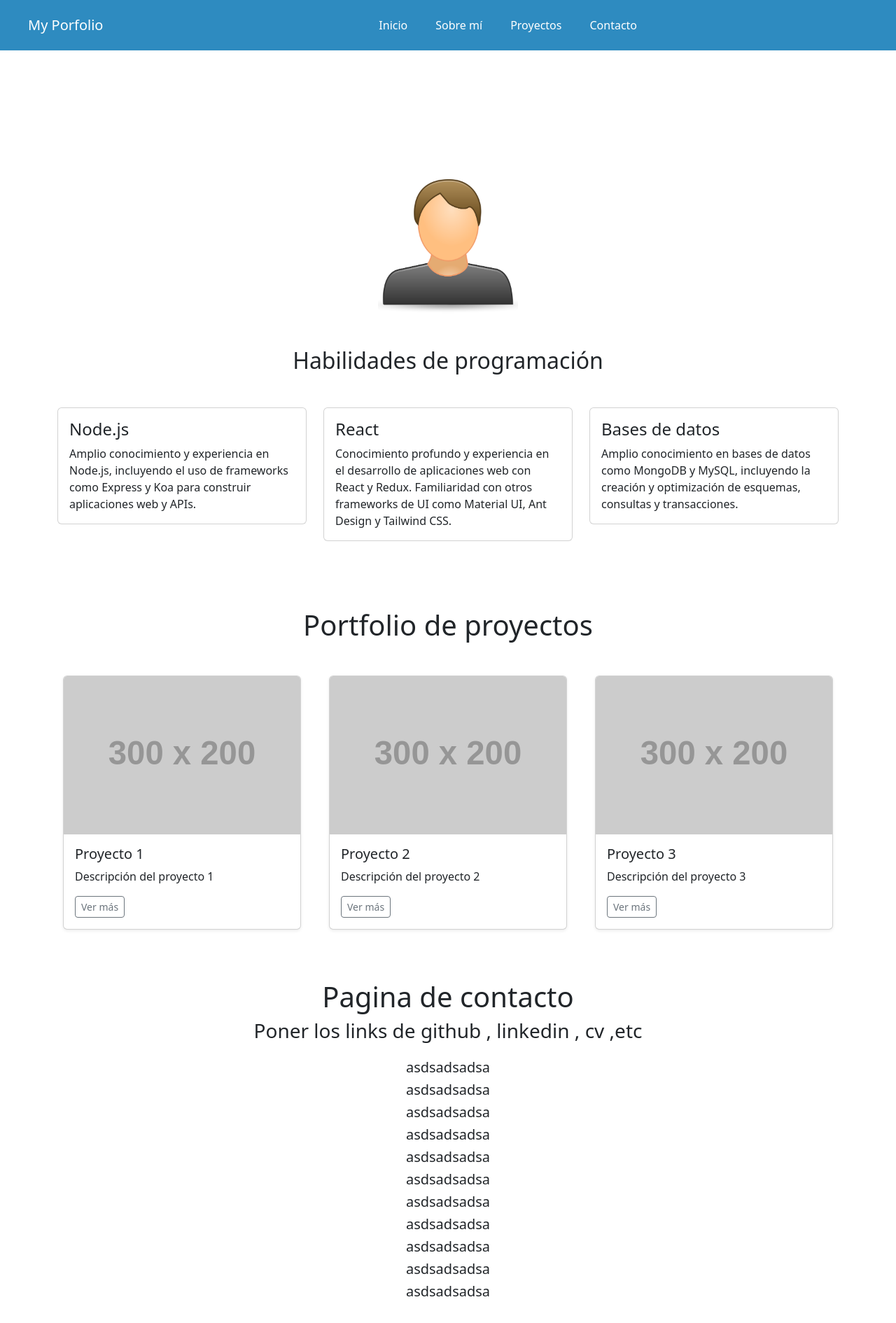
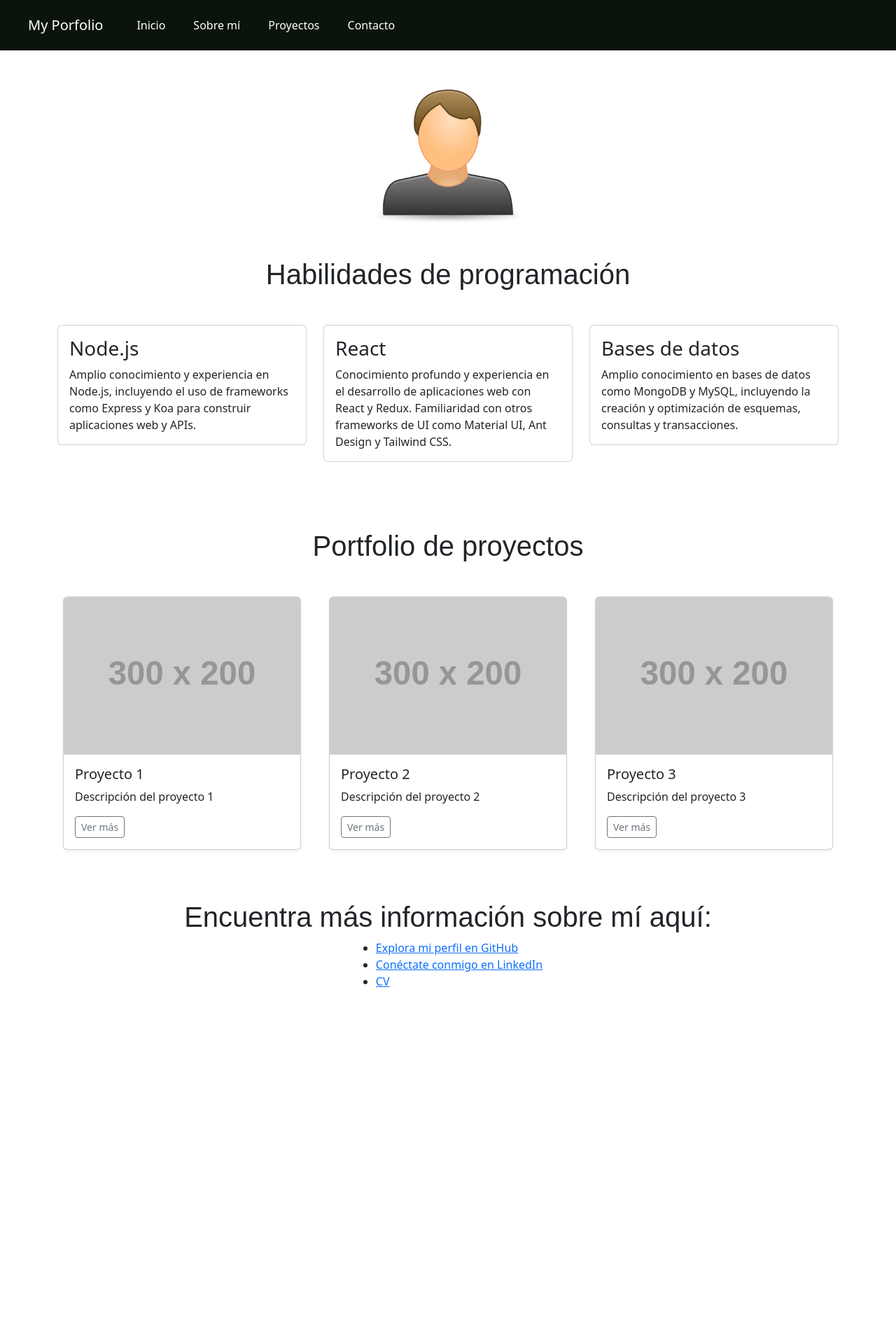
Before and after one commit to emilioemiav/portfolio, a React (Create React App) app: page / in a window 1280 px wide. Shown: the top 1890 px of the page at 70% size. After the commit the page ends 1478 px from the top, so only its background shows below. Built offline with nearby package versions, Linux system fonts and the light colour scheme.

Commit message:
agrego links de contacto y cambio estilos

```diff
--- a/src/App.js
+++ b/src/App.js
@@ -10,7 +10,7 @@ function App() {
       <header className="App-header">
         <NavBar />
       </header>
-      <body style={{ marginTop: "20%" }}>
+      <body style={{ marginTop: "10%" }}>
         <Profile />
         <Home />
         <Contacto />
--- a/src/Contacto.js
+++ b/src/Contacto.js
@@ -6,20 +6,22 @@ const Contacto = () => {
     <section id="contacto">
       <Container>
         <div className="d-flex flex-column align-items-center mb-5 mt-5">
-          <h1>Pagina de contacto</h1>
-          <h3>Poner los links de github , linkedin , cv ,etc</h3>
-          <p></p>
-          <h5>asdsadsadsa</h5>
-          <h5>asdsadsadsa</h5>
-          <h5>asdsadsadsa</h5>
-          <h5>asdsadsadsa</h5>
-          <h5>asdsadsadsa</h5>
-          <h5>asdsadsadsa</h5>
-          <h5>asdsadsadsa</h5>
-          <h5>asdsadsadsa</h5>
-          <h5>asdsadsadsa</h5>
-          <h5>asdsadsadsa</h5>
-          <h5>asdsadsadsa</h5>
+          <h1>Encuentra más información sobre mí aquí:</h1>
+          <ul>
+            <li>
+              <a href="https://github.com/emilioemiav">
+                Explora mi perfil en GitHub
+              </a>
+            </li>
+            <li>
+              <a href="https://www.linkedin.com/in/emilio-ezequiel-aguirre-vicentin-246379138/">
+                Conéctate conmigo en LinkedIn
+              </a>
+            </li>
+            <li>
+              <a href="ruta-a-tu-cv">CV</a>
+            </li>
+          </ul>
         </div>
       </Container>
     </section>
--- a/src/Home.js
+++ b/src/Home.js
@@ -1,6 +1,5 @@
 import React from "react";
-
-//este es mi home pero tengo la info de los proyectos nomas,,tendria q cambiarlo de nombre a proyectos, y usar el app como home que es el que cumple la funcion de home
+import "./home.css";
 
 const Home = () => {
   const projects = [
--- a/src/MyProfile.js
+++ b/src/MyProfile.js
@@ -1,5 +1,6 @@
 import React from "react";
 import { Container, Row, Col } from "react-bootstrap";
+import "./home.css";
 
 const Habilidades = () => {
   return (
@@ -13,12 +14,12 @@ const Habilidades = () => {
           className="img-fluid"
         />
         <div>
-          <h2 className="text-center mb-5 mt-5">Habilidades de programación</h2>
+          <h1 className="text-center mb-5 mt-5">Habilidades de programación</h1>
           <Row className="mb-5">
             <Col md={4}>
               <div className="card">
                 <div className="card-body">
-                  <h4 className="card-title">Node.js</h4>
+                  <h3 className="card-title">Node.js</h3>
                   <p className="card-text">
                     Amplio conocimiento y experiencia en Node.js, incluyendo el
                     uso de frameworks como Express y Koa para construir
@@ -30,7 +31,7 @@ const Habilidades = () => {
             <Col md={4}>
               <div className="card">
                 <div className="card-body">
-                  <h4 className="card-title">React</h4>
+                  <h3 className="card-title">React</h3>
                   <p className="card-text">
                     Conocimiento profundo y experiencia en el desarrollo de
                     aplicaciones web con React y Redux. Familiaridad con otros
@@ -43,7 +44,7 @@ const Habilidades = () => {
             <Col md={4}>
               <div className="card">
                 <div className="card-body">
-                  <h4 className="card-title">Bases de datos</h4>
+                  <h3 className="card-title">Bases de datos</h3>
                   <p className="card-text">
                     Amplio conocimiento en bases de datos como MongoDB y MySQL,
                     incluyendo la creación y optimización de esquemas, consultas
--- a/src/Navbar.js
+++ b/src/Navbar.js
@@ -6,9 +6,9 @@ const NavBar = () => {
   return (
     <Navbar expand="lg" fixed="top" m="4">
       <Navbar.Brand href="#">My Porfolio</Navbar.Brand>
-      <Navbar.Toggle aria-controls="basic-navbar-nav" />
-      <Navbar.Collapse id="basic-navbar-nav">
-        <Nav className="mx-auto">
+      <Navbar.Toggle className="custom-toggle" />
+      <Navbar.Collapse>
+        <Nav>
           <Nav.Link href="#home">Inicio</Nav.Link>
           <Nav.Link href="#my">Sobre mí</Nav.Link>
           <Nav.Link href="#proyectos">Proyectos</Nav.Link>
--- /dev/null
+++ b/src/home.css
@@ -0,0 +1,7 @@
+h1 {
+  font-family: "PT Sans Narrow", sans-serif;
+}
+
+h2 {
+  font-family: "Sigmar";
+}
--- a/src/styles.css
+++ b/src/styles.css
@@ -1,5 +1,5 @@
 .navbar {
-  background-color: #2e8bc0;
+  background-color: #0a140b;
   padding: 16px;
 }
 
@@ -15,10 +15,16 @@
   justify-content: center;
 }
 
-.navbar-dark .navbar-toggler:hover {
-  background-color: rgba(255, 255, 255, 0.185);
-  color: #2e8bc0;
+.navbar .navbar-nav .nav-link:focus,
+.navbar .navbar-nav .nav-link:active,
+.navbar .navbar-nav .nav-link:hover {
+  color: #32d642 !important;
 }
-.navbar-dark .navbar-toggler {
-  margin-right: 24px;
+.navbar .navbar-nav .nav-link.custom-active {
+  color: #32d642 !important;
 }
+
+.custom-toggle {
+  color: #32d642;
+  background-color: #c7ffbb;
+}
```
